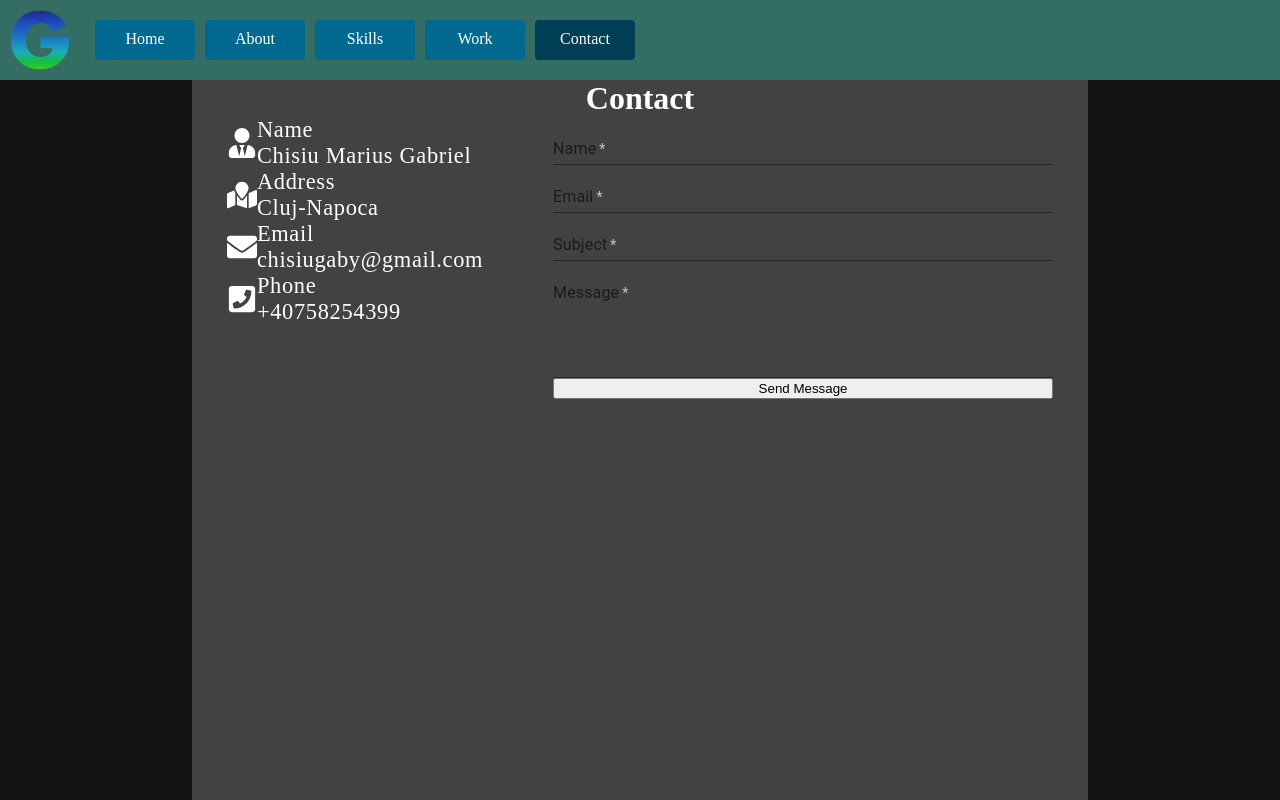
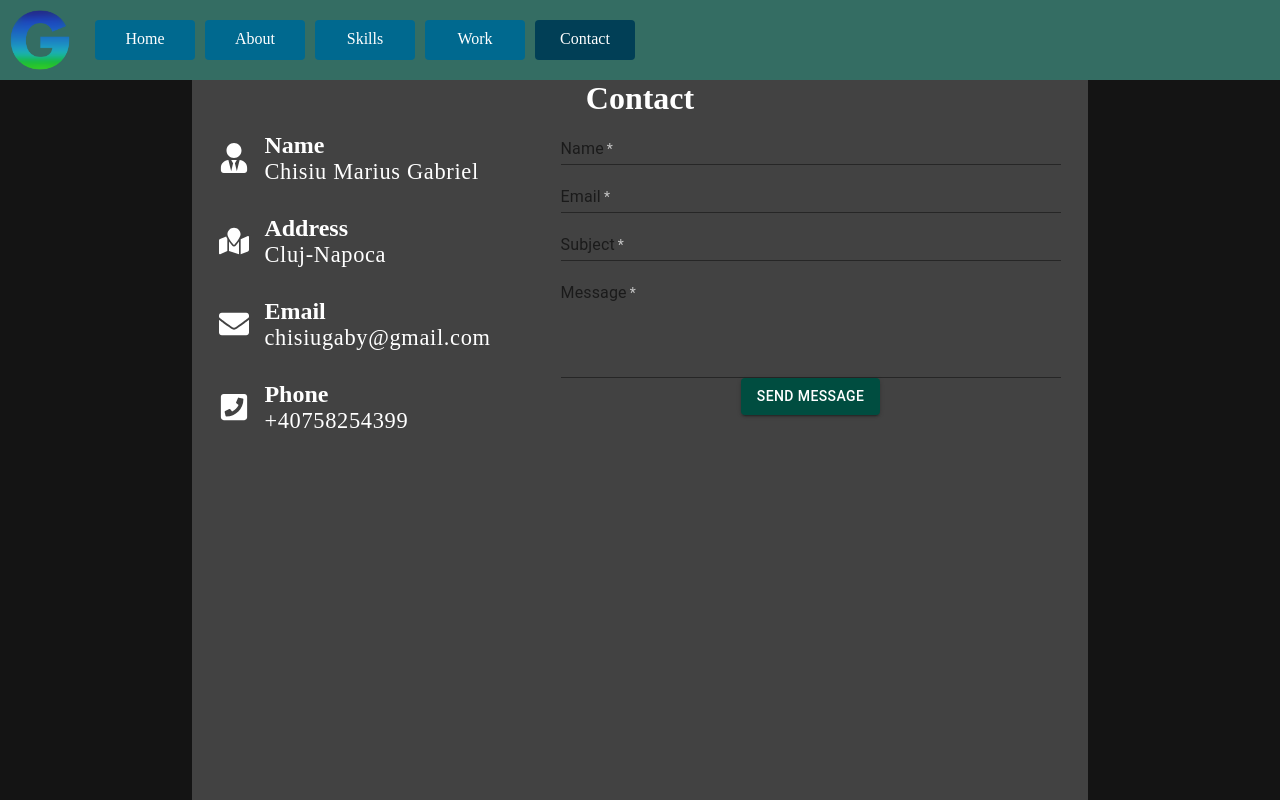
Before and after one commit to gabychisiu/Personal-Website, a React (Create React App) app: page /contact in a window 1280 px wide. Built offline with nearby package versions, Linux system fonts and the light colour scheme.

Commit message:
Add to button "send message" function and style

```diff
--- a/src/App.css
+++ b/src/App.css
@@ -31,6 +31,8 @@ h3 {
   --text-primary: #fff;
   --text-secondary: rgba(255, 255, 255, 0.7);
 
+  --error-main: #f44336;
+
   --primary-main: #004d40;
   --primary-light: #346d63;
   --primary-dark: #002f24;
--- a/src/components/About/About.jsx
+++ b/src/components/About/About.jsx
@@ -10,11 +10,11 @@ export const About = () => {
         <ul>
           <li className="exp">
             <div>
-              <FaBriefcase className="experience-icon"/>
+              <FaBriefcase className="experience-icon" />
             </div>
             <div className="experience-description">
               <ExperienceItem
-                yearRange="~2021-Present"
+                yearRange="2021-Present"
                 jobTitle="Manufacturing Engineer"
                 company="- CapPetPlast"
                 info="in this company I make molds on machines with numerical control. This consists in the
--- a/src/components/About/ExperienceItem.jsx
+++ b/src/components/About/ExperienceItem.jsx
@@ -1,13 +1,19 @@
+import Collapse from "@mui/material/Collapse";
+import { useState } from "react";
 import "./styles.css";
 
 export const ExperienceItem = ({ yearRange, jobTitle, company, info }) => {
+  const [showInfo, setShowInfo] = useState(false);
+
   return (
     <div className="experience-item">
       <p className="experience-year space-below">{yearRange}</p>
-      <h3 className="space-below">
+      <h3 className="space-below" onClick={() => setShowInfo((prev) => !prev)}>
         {jobTitle} <span>{company}</span>
       </h3>
-      <p className="space-below">{info}</p>
+      <Collapse className="space-below" in={showInfo}>
+        <p>{info}</p>
+      </Collapse>
     </div>
   );
 };
--- a/src/components/About/styles.css
+++ b/src/components/About/styles.css
@@ -16,7 +16,7 @@ h1 {
   justify-content: space-between;
 }
 
-.experience-content ul{
+.experience-content ul {
   width: 46%;
 }
 
@@ -41,8 +41,6 @@ span {
   color: var(--text-secondary);
 }
 
-
-
 .experience-icon {
   color: var(--primary-main);
   font-size: 30px;
--- a/src/components/Contact/ContactForm.jsx
+++ b/src/components/Contact/ContactForm.jsx
@@ -1,6 +1,26 @@
+import { Button } from "@mui/material";
+import Collapse from "@mui/material/Collapse";
 import TextField from "@mui/material/TextField";
+import { useState } from "react";
 
 export const ContactForm = () => {
+  const [formValues, setFormValues] = useState({});
+  const [showError, setShowError] = useState(false);
+
+  const validateFormValues = () => {
+    if (
+      formValues.name &&
+      formValues.email &&
+      formValues.subject &&
+      formValues.message
+    ) {
+      console.log("validation passed", formValues);
+      setShowError(false);
+    } else {
+      setShowError(true);
+    }
+  };
+
   return (
     <div className="contact-form">
       <TextField
@@ -8,18 +28,36 @@ export const ContactForm = () => {
         id="standard-required"
         label="Name"
         variant="standard"
+        onKeyUp={(event) =>
+          setFormValues((prev) => {
+            prev.name = event.target.value;
+            return prev;
+          })
+        }
       />
       <TextField
         required
         id="standard-required"
         label="Email"
         variant="standard"
+        onKeyUp={(event) =>
+          setFormValues((prev) => {
+            prev.email = event.target.value;
+            return prev;
+          })
+        }
       />
       <TextField
         required
         id="standard-required"
         label="Subject"
         variant="standard"
+        onKeyUp={(event) =>
+          setFormValues((prev) => {
+            prev.subject = event.target.value;
+            return prev;
+          })
+        }
       />
       <TextField
         required
@@ -28,10 +66,23 @@ export const ContactForm = () => {
         multiline
         rows={4}
         variant="standard"
+        onKeyUp={(event) =>
+          setFormValues((prev) => {
+            prev.message = event.target.value;
+            return prev;
+          })
+        }
       />
-      <button className="btn-send-message" onClick={() => console.log("send")}>
+      <Collapse id="error" in={showError}>
+        Fill all the required fields and try again.
+      </Collapse>
+      <Button
+        id="btn-send-message"
+        onClick={validateFormValues}
+        variant="contained"
+      >
         Send Message
-      </button>
+      </Button>
     </div>
   );
 };
--- a/src/components/Contact/styles.css
+++ b/src/components/Contact/styles.css
@@ -1,6 +1,5 @@
 .contact-form {
   display: flex;
-  justify-content: left;
   flex-direction: column;
   width: 500px;
 }
@@ -10,7 +9,15 @@
 }
 
 .logo-contact {
-    height: 30px;
-    width: 30px;
-    align-self: center;
+  height: 30px;
+  width: 30px;
+  align-self: center;
 }
+
+#btn-send-message {
+  width: fit-content;
+  align-self: center;
+}
+#error {
+ color: var(--error-main);
+}
--- a/src/components/Pages/styles.css
+++ b/src/components/Pages/styles.css
@@ -1,7 +1,6 @@
 .contact-content {
   display: flex;
   justify-content: space-around;
-
 }
 .contact {
   display: flex;
@@ -17,6 +16,8 @@
   display: flex;
   align-items: center;
   justify-content: center;
+  background-size: 100%;
+  background-image: url("https://www.soutechventures.com/wp-content/uploads/2018/06/Front-End-Developers-soutech-web-consultl.jpg");
 }
 
 .work-page {
--- a/src/components/Skills/styles.css
+++ b/src/components/Skills/styles.css
@@ -8,13 +8,21 @@
   text-align: center;
 }
 
-ul{
+ul {
   list-style: none;
   padding: 0;
 }
 
 .skills {
+  display: flex;
+  flex-direction: column;
   width: 60%;
   color: var(--text-primary);
   background: var(--background-paper);
+  opacity: 0.7;
 }
+
+.size {
+  width: 30px;
+  height: 30px;
+}
--- a/src/index.css
+++ b/src/index.css
@@ -8,4 +8,5 @@ body {
 
 p, h1, h2, h3 {
   margin: 0;
+  user-select: none;
 }
--- a/src/utils/LabelValueItem.jsx
+++ b/src/utils/LabelValueItem.jsx
@@ -1,7 +1,9 @@
+import "./styles.css";
+
 export const LabelValueItem = ({ label, value }) => {
   return (
-    <div>
-      <h3>{label}</h3>
+    <div className="label-style">
+      <h2>{label}</h2>
       <h3>{value}</h3>
     </div>
   );
--- /dev/null
+++ b/src/utils/styles.css
@@ -0,0 +1,3 @@
+.label-style {
+  margin: 15px;
+}
```
Also changed, not shown: src/components/Contact/ContactInfo.jsx (+9 -4 lines). Lines whose indentation alone changed are shown as unchanged.
